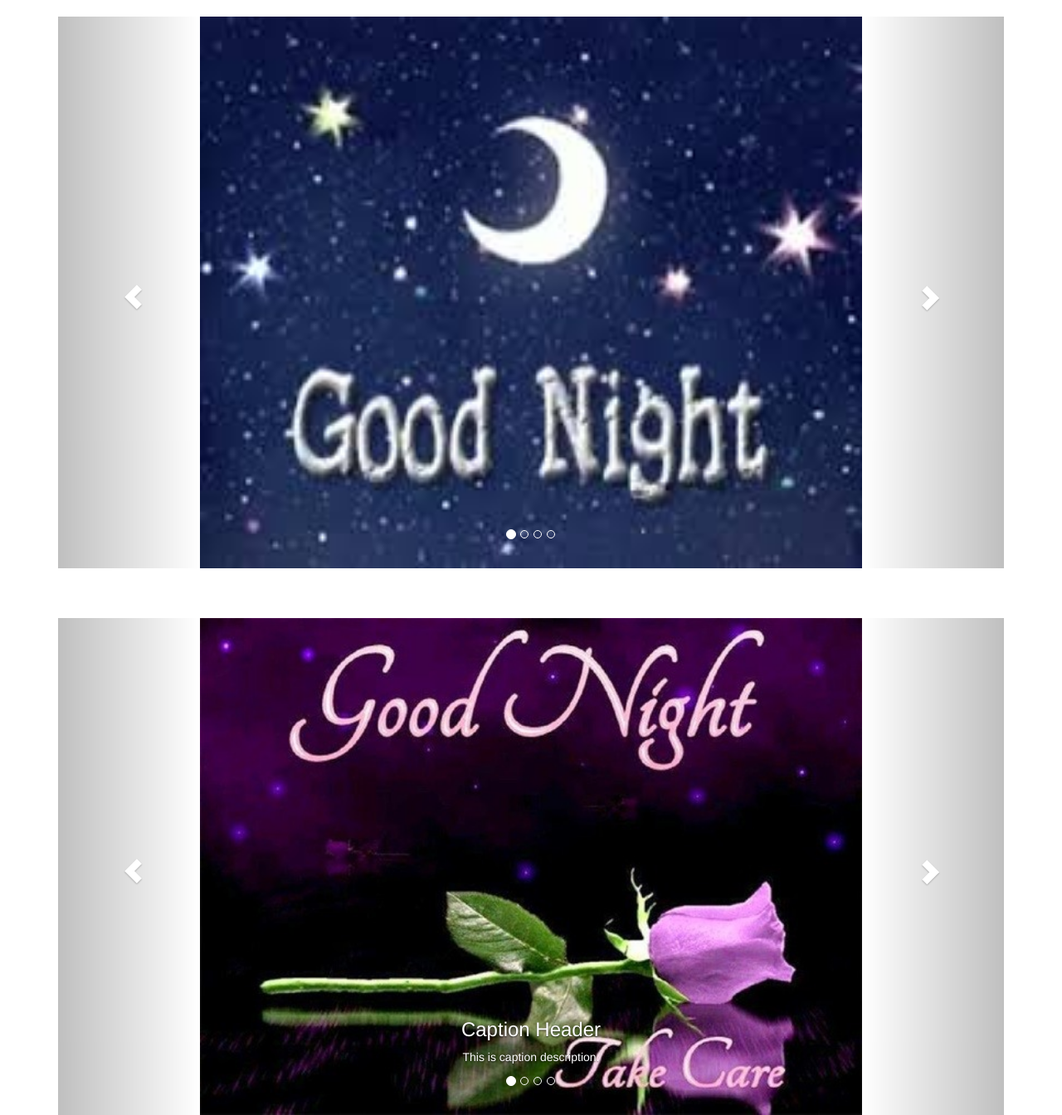
After one commit to rkpust/Bootstrap3Practise, a PHP site: page /BScarousel.php in a window 1280 px wide. The commit adds this page. Shown: the whole page at 83% size. Run offline with PHP 8.4, Linux system fonts and the light colour scheme; some web fonts are replaced.

Commit message:
BS Carousel Example

```diff
--- /dev/null
+++ b/BScarousel.php
@@ -0,0 +1,136 @@
+<!DOCTYPE html>
+<html lang="en">
+<head>
+	<meta charset="utf-8">
+	<meta name="viewport" content="width=device-width,  initial-scale=1">
+	<title>BS Carousel Example</title>
+	<link rel="stylesheet" href="css/bootstrap.min.css">
+	<link rel="stylesheet" href="css/bootstrap.css">
+	<script type="text/javascript" src="js/bootstrap.min.js"></script>
+	<script type="text/javascript" src="js/vendor/jquery-1.12.0.min.js"></script>
+
+	<style>
+		.carousel-inner > .item > img , .carousel-inner > .item > a > img {
+			width: 70%;
+			margin: auto;
+		}
+	</style>
+</head>
+
+
+<body>
+
+	<div class="container">
+		<br>
+		<div id="myCarousel" class="carousel slide" data-ride="carousel">
+			<!-- Indicators -->
+			<ol class="carousel-indicators">
+				<li data-target="#myCarousel" data-slide-to="0" class="active"></li>
+				<li data-target="#myCarousel" data-slide-to="1"></li>
+				<li data-target="#myCarousel" data-slide-to="2"></li>
+				<li data-target="#myCarousel" data-slide-to="3"></li>
+			</ol>
+
+			<!-- Wrapper for slides -->
+			<div class="carousel-inner" role="listbox">
+				<div class="item active">
+					<img src="image/download.jpg" alt="Wish with moon" width="460" height="345">
+				</div>
+
+				<div class="item">
+					<img src="image/g.jpg" alt="Wish with rose" width="460" height="345">
+				</div>
+
+				<div class="item">
+					<img src="image/rr.jpg" alt="Advice" width="460" height="345">
+				</div>
+
+				<div class="item">
+					<img src="image/fagun_2015.jpg" alt="Wish for fagun" width="460" height="345">
+				</div>
+			</div>
+
+
+			<!-- Left and Right Controls -->
+			<a href="#myCarousel" class="left carousel-control" role="button" data-slide="prev">
+				<span class="glyphicon glyphicon-chevron-left" aria-hidden="true"></span>
+				<span class="sr-only">Previous</span>
+			</a>
+
+			<a href="#myCarousel" class="right carousel-control" role="button" data-slide="next">
+				<span class="glyphicon glyphicon-chevron-right" aria-hidden="true"></span>
+				<span class="sr-only">Next</span>
+			</a>
+
+		</div>
+	</div>
+
+
+		<br><br><br>
+	<div class="container">
+
+		<div id="myCarousel2" class="carousel slide" data-ride="carousel">
+			<!-- Indicators -->
+			<ol class="carousel-indicators">
+				<li data-target="#myCarousel2" data-slide-to="0" class="active"></li>
+				<li data-target="#myCarousel2" data-slide-to="1"></li>
+				<li data-target="#myCarousel2" data-slide-to="2"></li>
+				<li data-target="#myCarousel2" data-slide-to="3"></li>
+			</ol>
+
+			<!-- Wrapper for slides -->
+			<div class="carousel-inner" role="listbox">
+				<div class="item active">
+					<img src="image/g.jpg" alt="Wish with rose" width="460" height="345">
+					<div class="carousel-caption">
+						<h3>Caption Header</h3>
+						<p>This is caption description.</p>
+					</div>
+				</div>
+
+				<div class="item">
+					<img src="image/download.jpg" alt="Wish with moon" width="460" height="345">
+					<div class="carousel-caption">
+						<h3>Caption Header</h3>
+						<p>This is caption description.</p>
+					</div>
+				</div>
+
+				<div class="item">
+					<img src="image/rr.jpg" alt="Advice" width="460" height="345">
+					<div class="carousel-caption">
+						<h3>Caption Header</h3>
+						<p>This is caption description.</p>
+					</div>
+				</div>
+
+				<div class="item">
+					<img src="image/fagun_2015.jpg" alt="Wish for fagun" width="460" height="345">
+					<div class="carousel-caption">
+						<h3>Caption Header</h3>
+						<p>This is caption description.</p>
+					</div>
+				</div>
+			</div>
+
+
+			<!-- Left and Right Controls -->
+			<a href="#myCarousel2" class="left carousel-control" role="button" data-slide="prev">
+				<span class="glyphicon glyphicon-chevron-left" aria-hidden="true"></span>
+				<span class="sr-only">Previous</span>
+			</a>
+
+			<a href="#myCarousel2" class="right carousel-control" role="button" data-slide="next">
+				<span class="glyphicon glyphicon-chevron-right" aria-hidden="true"></span>
+				<span class="sr-only">Next</span>
+			</a>
+
+		</div>
+
+	</div>
+
+
+	<script type="text/javascript" src="js/bootstrap.js"></script>
+
+</body>
+</html>
--- a/index.php
+++ b/index.php
@@ -110,6 +110,10 @@
 			<a href="BSdropdowns.php"> <button type="button" class="
 				btn">BS Dropdown</button> </a>
 
+			<a href="BScarousel.php"> <button type="button" class=" btn
+				btn-default">BS Carousel</button> </a>
+
+
 
 
 
```
